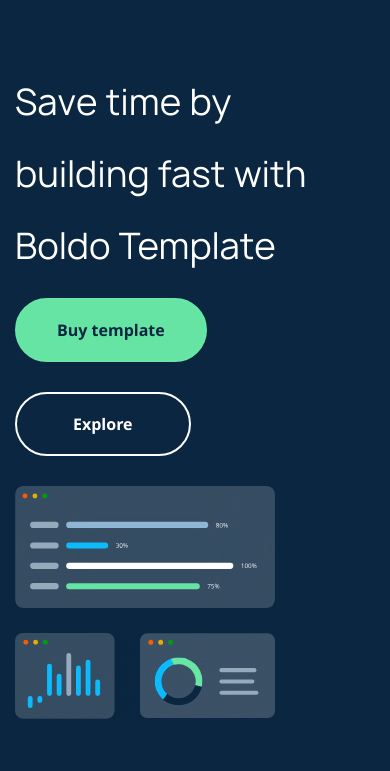
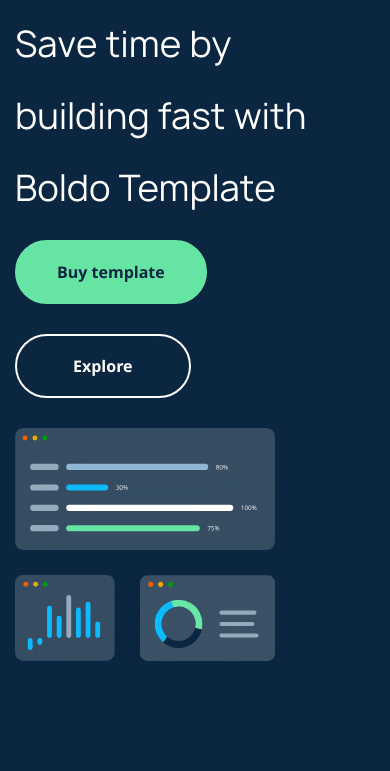
Before and after one commit to sjegijnhg/boldo, a plain HTML site: page index.html in a window 390 px wide. Shown: the part 73-844 px from the top of the page. Drawn offline with nearby package versions, Linux system fonts and the light colour scheme; files whose address does not match are found by name.

Commit message:
Add files via upload

```diff
--- a/css/style.css
+++ b/css/style.css
@@ -68,7 +68,7 @@
 
 .header {
     padding-top: 56px;
-    height: 100vh;
+    height: 100%;
     background: url('../img/head/background.svg') 985px -1105px / 100% no-repeat, #0A2640;
     display: flex;
     flex-direction: column;
@@ -2127,12 +2127,6 @@
 
 @media(max-width: 400px){
 
-    .header {
-        min-height: 115vh;
-    }
-
-
-
     .header__log{
         padding: 10px 18px;
         right: 70px;
```
